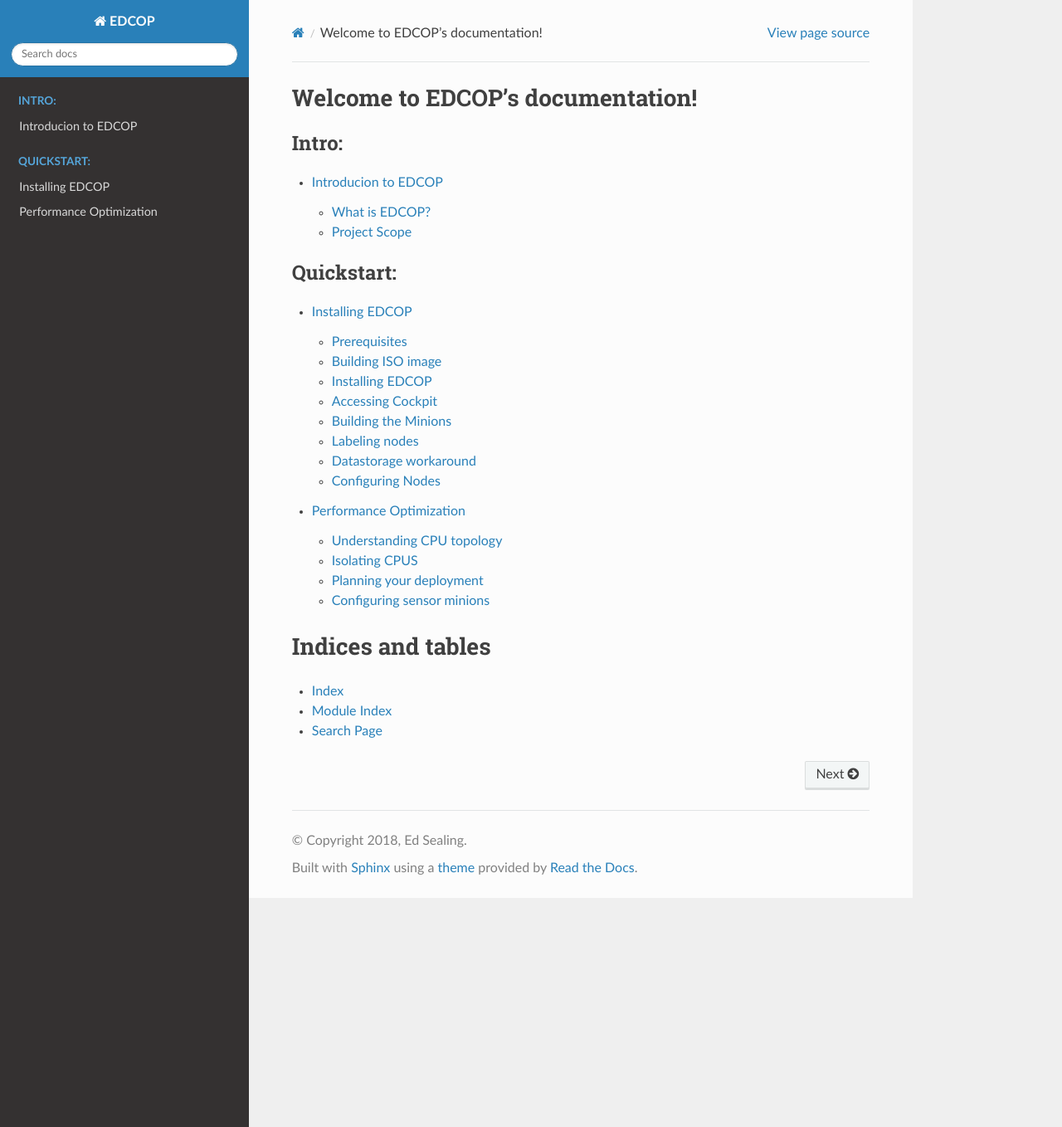
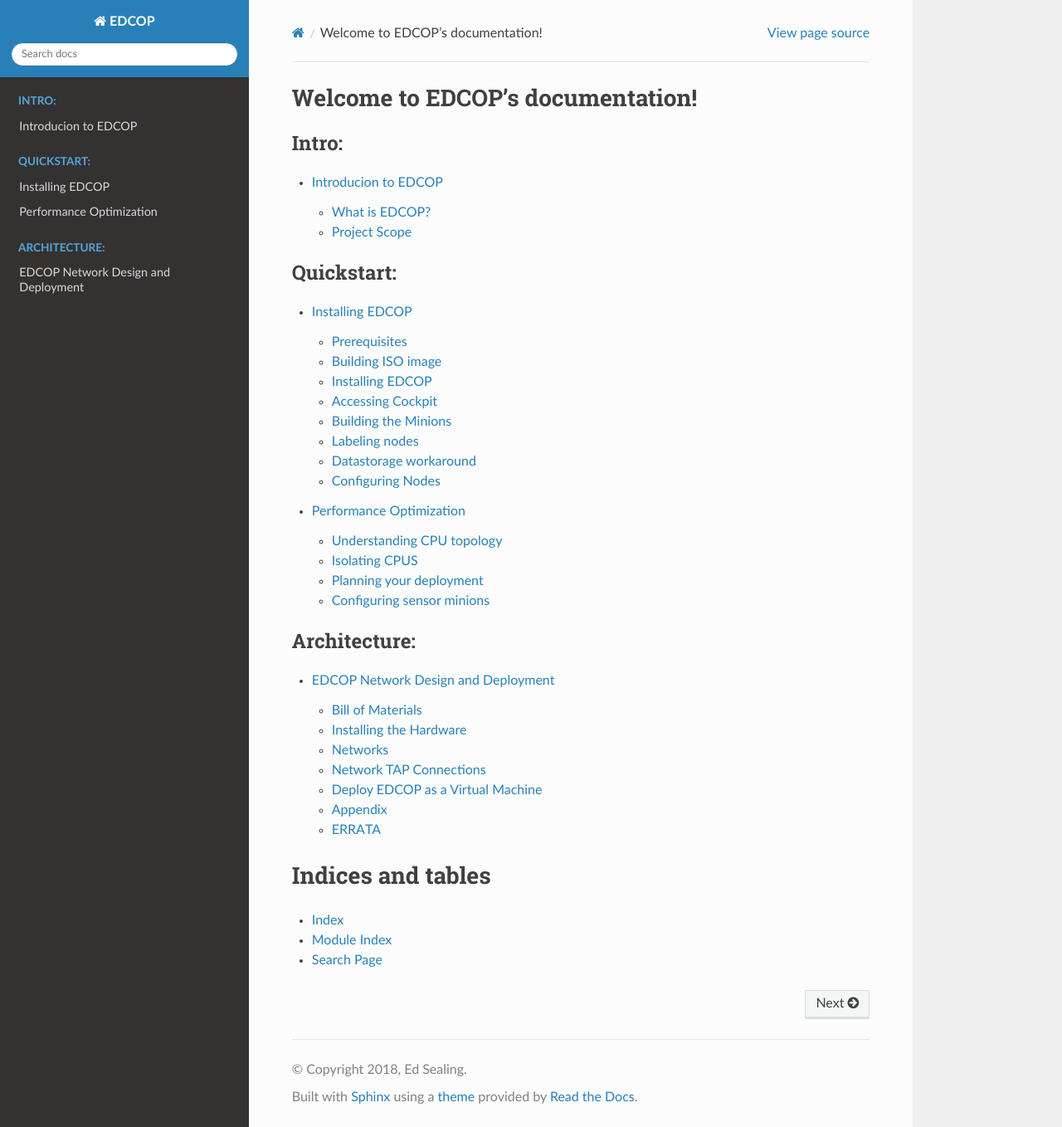
Before and after one commit to sealingtech/EDCOP, a Sphinx documentation site: the page built from docs/index.rst, in a window 1280 px wide and 1358 px high. Shown: the whole window at 83% size. Built offline with Sphinx 7.4.7 and the Read the Docs theme 2.0.0, drawn with Linux system fonts in a browser that asks for light colours; some of the changed lines change nothing that is shown.

Commit message:
Added Network Design + Deployment Guide (#31)
* Add network documentation

* added missing pic

* wrong filetype

* correct png filetype

* fix text issue

* Set text as bold for now

* change list to bullets

* test fix

* spacing issue

* centered wording

* add to index

* shrink image sizes

* Shrink pics a little more

```diff
--- a/docs/index.rst
+++ b/docs/index.rst
@@ -18,6 +18,8 @@
    :maxdepth: 2
    :caption: Architecture:
 
+   network_design_and_deployment
+
 .. toctree::
    :maxdepth: 2
    :caption: Deploying Capabilities:
--- /dev/null
+++ b/docs/network_design_and_deployment.rst
@@ -0,0 +1,184 @@
+===================================
+EDCOP Network Design and Deployment
+===================================
+
+.. contents::
+	:backlinks: none
+
+
+
+Bill of Materials
+=================
+
++----------+---------------------------------+---------------------------------------------------------------+
+| Quantity | Product                         | Label                                                         |
++==========+=================================+===============================================================+
+| 1        | Cisco UCS C240-M5               | - 2 CPUS - Intel Xeon 4110 2.10GHz (8 cores, 16 threads each) |
+|          |                                 | - 196 GB of 2400 MHz RAM                                      |
+|          |                                 | - 1.7 TB x 10 drives                                          |
+|          |                                 | - Nodes (servers)                                             |
++----------+---------------------------------+---------------------------------------------------------------+
+| 1        | Arista 7050QX-32S               | Commodity 10/40 Gbps Switch                                   |
++----------+---------------------------------+---------------------------------------------------------------+
+| 1        | Juniper EX-3200                 | Commodity 1/10 Gbps Switch                                    |
++----------+---------------------------------+---------------------------------------------------------------+
+| 1        | 10Gtek CAB-QSFP/QSFP-P3M        | 40GBase DAC                                                   |
++----------+---------------------------------+---------------------------------------------------------------+
+| 5        | 10Gtek CAB-QSFP/4SFP-P3M        | 40Gb to (4) 10Gbps “octopus” or “break-out” cables            |
++----------+---------------------------------+---------------------------------------------------------------+
+| 6        | CAT-6 Ethernet Cables           |                                                               |
++----------+---------------------------------+---------------------------------------------------------------+
+| 1        | Gigamon Gigavue-HC2 (GVS-HC2A1) | Cards: SMT-HC0-X16, BPS-HC0-D25A4G (Inline/Passive TAP)       |
++----------+---------------------------------+---------------------------------------------------------------+
+| 6        | Intel XL710 40Gbps NIC          |                                                               |
++----------+---------------------------------+---------------------------------------------------------------+
+
+The Bill of Materials is used to build our reference architecture. Some assumed materials are:
+ - An upstream router to provide gateway and internet connectivity.
+ - Server rack with space and redundant power to house all the components.
+
+
+Installing the Hardware
+=======================
+
+Prior to racking and cabling your EDCOP cluster you must first install the Intel XL710 40/10Gbps NICs in each node, update their firmware and configure them to identify each port as a (4) 10Gbps port instead of (1) 40Gbps port.
+
+Upgrade the XL710 Firmware
+--------------------------
+
+Although there are numerous ways to perform the upgrade, it is recommended that the built-in EFI shell is utilized. This process has been verified as working. These instructions assume that is the case.
+
+These steps are as follows:
+
+1.	Power-off the server and install the Intel XL710-QDA2 card.
+2.	Copy the NVMUpdate EFI scripts onto a thumb-drive and insert into the USB port on the server.
+3.	Power-on the Server. When prompted, enter the BIOS boot selector menu and choose “EFI Shell”
+4.	Follow the instructions at: https://www-ssl.intel.com/content/www/us/en/embedded/products/networking/nvm-update-tool-quick-efi-usage-guide.html
+5.	After this is complete, you may also utilize the Intel QCU utility to change the mode from 2x40 to 4x10.
+
+Converting from 2x40 to 4x10
+----------------------------
+
+The Intel XL710-QDA2 cards have two (2) QSFP+ ports. These cards can be utilized as either a single 40Gbps connection (with hot standby) using a QSFP+ to QSFP+ direct connect cable, or as four (4) 10Gbps connections using a break-out cable (also referred to as an octopus cable). This is convenient when connecting the card to a switch that only has 10Gbps interfaces.
+
+**NOTE: Upgrading of the firmware AND drivers must be done BEFORE attempting to change the mode.**
+
+Step for performing this are as follows:
+
+1.	Copy the QCU EFI utility to the thumb-drive. (https://downloadcenter.intel.com/download/25854/Intel-QSFP-Configuration-Utility-EFI-)
+2.	Reboot the server and enter the EFI shell.
+3.	Follow the instructions at: https://downloadcenter.intel.com/download/25854/Intel-QSFP-Configuration-Utility-EFI
+
+	- For 2x40Gbps use: ``QCUW64E.EXE /NIC=3 /SET 2x40``
+	- For 4x10Gbps use: ``QCUW64E.EXE /NIC=3 /SET 4x10``
+
+
+Networks
+========
+
+.. image:: images/connectivity.png
+	:align: center
+
+When all of the components are cabled together it builds a couple small networks. There is a small 1Gbps network used for PXE booting the minions referred to as the “PXE network” (figure 1). A 10/40Gbps network for connecting the minions to the Arista switch called the “cluster network” (figure 2) while only the Master has a 40Gbps connection. No network traffic traverses either of those links, instead, only log events and sensor data traverses the 10/40Gbps backend network.
+
+.. image:: images/edcop_network.png
+	:align: center
+
+PXE Network
+-----------
+
+The PXE Network is used by the minions on first boot so they can download the provisioning image from the Master. The PXE Network is not used for management throughout EDCOP.
+
+The management interface from each EDCOP node needs to be connected to a single broadcast domain. For cabling reference figure 1. This can be accomplished by connecting the 1Gb (typically) management interface from all the nodes to a single 1Gbps switch. Best practice is to create a new VLAN on the switch with the description or name “EDCOP-PXE”, and configure all ports connecting to the nodes to pass untagged traffic for that VLAN or as access ports in the specified VLAN.
+
+Once the Master is manually configured, it stands up its own DHCP server. As the minions boot they will request a DHCP address from the Master and begin to download the provisioning image.
+
+Cluster Network
+---------------
+
+The Cluster Network is used for Node to Node communication. It is used to transmit and receive log events and sensor data, generated by the pods on each node back to the Master node. The TAP’d network traffic DOES NOT traverse these links.
+
+The Minions each connect to the 40/10Gbps switch using the #1 link from the break-out cable from the above Bill of Materials. The Master uses a 40Gbps DAC connection to a 40Gbps interface on the switch.
+
+.. image:: images/backend.png
+	:align: center
+
+All the Cluster Network connections from the nodes to the switch should all be in a single VLAN. Best practice is to create a new VLAN on the 40/10Gbps switch with the name or description “EDCOP-CLUSTER” and configure all the Node facing interfaces as access ports or pass untagged traffic for the newly created VLAN.
+
+The EDCOP nodes will require external connectivity to fetch package updates and code/config deltas. You’ll need to configure an uplink to a router or gateway off of the 40/10Gbps switch so each of the nodes can reach-out to the internet or an externally hosted library. This will vary from installation to installation but a simple NAT gateway/boundary will work fine.
+
+**Please have the upstream gateway defined/provisioned before completing the ‘first-boot’ process on the Master as it will do a network connectivity check before continuing.**
+
+
+Network TAP Connections
+=======================
+
+The tapping infrastructure is an integral part of our architecture. Currently every Minion has 3 connections to the TAP. Each connection uses one of the 3 remaining links from the break-out cable. The TAP itself must have ingress and egress interfaces available for the traffic you require visibility.
+
+.. image:: images/tap_traffic_1.png
+	:align: center
+
+As traffic ingresses the TAP from an untrusted/outside network it is load balanced across the Minions using session based persistence. The traffic traverses the tools/sensors on the Minions and is forwarded out towards the Gigamon. As the traffic passes through the Gigamon, to be forwarded towards your inside network, the traffic is TAP’d and sent to the Minions on the 3rd link where the traffic is observed by the passive tools.
+
+.. image:: images/tap_traffic_2.png
+	:align: center
+
+
+Deploy EDCOP as a Virtual Machine
+=================================
+
+If a virtual EDCOP is desired, deploying as a Virtual Machine (VM) can be a way to utilize your existing compute and storage resources. The networking stays mostly the same as described throughout this document however the implementation will be different. The example below will outline networking requirements and instructions for deploying EDCOP as a VM in VMware.
+
+Depending on your needs and design you may need to create up to 4 Port-Groups.
+
+- 1 Port-Group for a PXE Boot Network
+- 1 Port-Group for EDCOP cluster interfaces
+- 1 Port-Group for Inline-Ingress/Passive
+- 1 Port-Group for Inline-egress
+
+If you are deploying a “single” EDCOP VM for collecting syslog see architecture below. If there aren’t any other VM’s there is no need for the PXE Network. Also, since this single VM isn’t passing inline traffic, you will not need any additional Network Adapters on the VM. The physical NIC shown below can be a shared NIC, but the best practice is to give it its own physical NIC.
+
+.. image:: images/vm_single_sensor.png
+	:align: center
+
+If you are considering deploying a sensor such as Suricata or Bro, we recommend deploying 2 VM’s. These VM’s will utilize the 4 Port-Groups referenced above. The “Inline-Ingress/Passive” and “Inline/Egress” interfaces must be their own physical NICs and those NICs must support ‘Promiscuous Mode’. The Cluster Network physical NIC can be a shared port but it is recommended to be its own physical interface. If both VM’s live on the same physical ESXi host, the PXE Network will exist only between VM’s and won’t leave the host. If your VM’s are on different physical hosts you’ll need to make sure the Cluster Network and PXE Network can be reached by both VMs.
+
+**WARNING:** The PXE Network has its own DHCP server. If this is introduced on a shared network segment, it can have adverse effects on existing hosts.
+
+.. image:: images/vm_multiple_sensors.png
+	:align: center
+
+
+Appendix
+========
+
+Picture References:
+
+.. image:: images/breakout_cable_1.png
+	:align: center
+
+.. centered:
+
+*Break-out Cable/Octopus Cable*
+
+.. image:: images/breakout_cable_2.png
+	:align: center
+
+.. centered:
+
+*Break-out Cable/Octopus Cable*
+
+.. image:: images/dac_cable.png
+	:align: center
+
+.. centered:
+
+*40Gbps DAC Cable*
+
+
+ERRATA
+======
+
+At the time of this writing we recommend using the Intel XL710 NIC per server (https://www.intel.com/content/www/us/en/ethernet-products/converged-network-adapters/ethernet-xl710-brief.html).
+
+**CAVAET:** You can only use 1 port on the NIC at a time.
```
Also changed, not shown: docs/images/backend.png (added), docs/images/breakout_cable_1.png (added), docs/images/breakout_cable_2.png (added), docs/images/connectivity.png (added), docs/images/corelayout.png, docs/images/dac_cable.png (added), docs/images/edcop_network.png (added), docs/images/tap_traffic_1.png (added), docs/images/tap_traffic_2.png (added), docs/images/vm_multiple_sensors.png (added), docs/images/vm_single_sensor.png (added).
